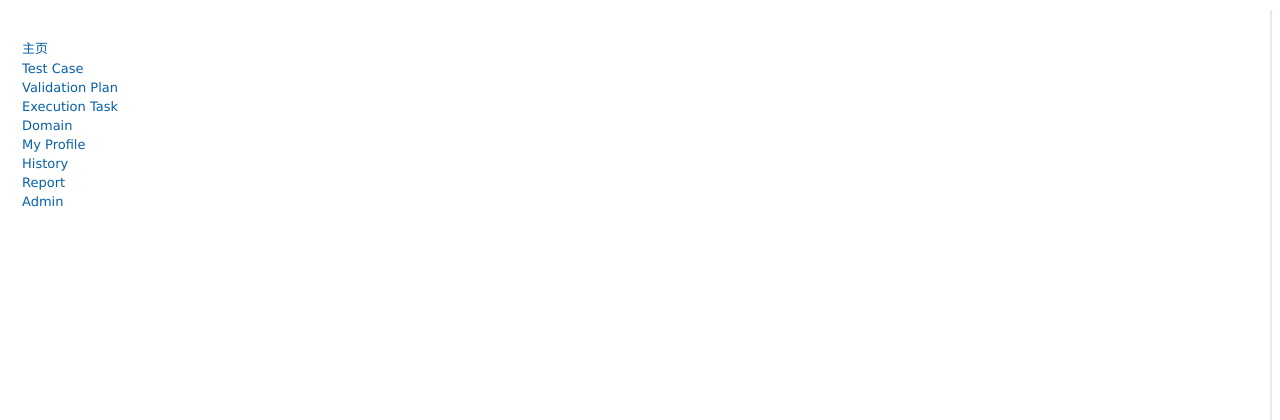
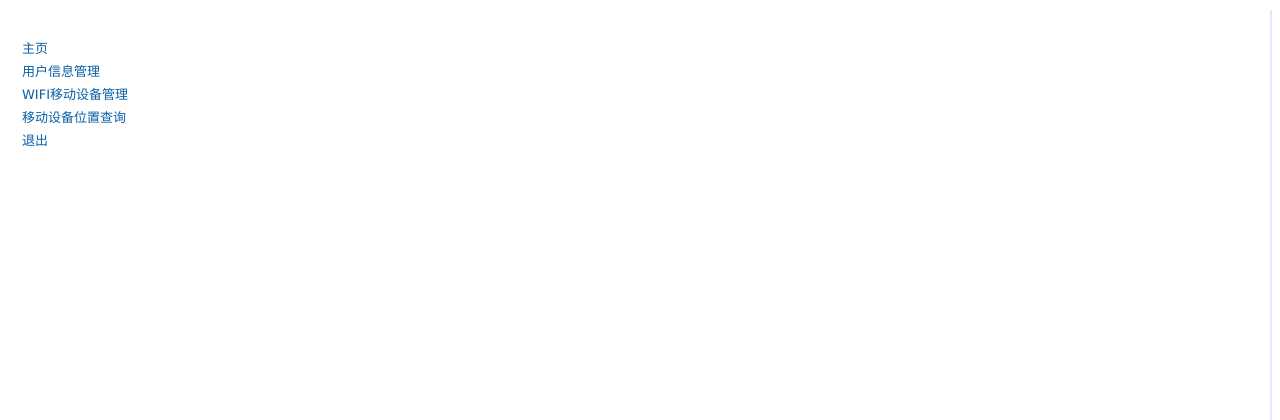
Before and after one commit to FrankGigi/wifi-client, a PHP site: page /menu.php in a window 1280 px wide. Shown: the top 420 px of the page. Run offline with PHP 8.4, Linux system fonts and the light colour scheme; some libraries are stand-ins or nearby versions.

Commit message:
this is a demo

```diff
--- a/index/menu.php
+++ b/index/menu.php
@@ -68,16 +68,11 @@
             <div class="menu">
                 <ul>
                     <li><a href="home.php">主页</a>
-                    <li><a href="../case/main.php">Test Case</a>
-                    <li><a href="../plan/main.php">Validation Plan</a>
-                    <li><a href="../local_build/main.php">Execution Task</a>
-                        <!-- <li><a href="../exec/main.php">Execution</a> -->
-                    <li><a href="../user/main.php">Domain</a>
-                    <li><a href="../user/user.php">My Profile</a>
-                    <li><a href="../log/main.php">History</a>
-                   <li><a href="../report/index.php">Report</a>
+                    <li><a href="../case/main.php">用户信息管理</a>
+                    <li><a href="../plan/main.php">WIFI移动设备管理</a>
+                    <li><a href="../user/main.php">移动设备位置查询</a>
+                    <li><a href="../exit/exit.php">退出</a>
 
-                        <li><a href="../admin/main.php">Admin</a>
 
                 </ul>
             </div>
```
